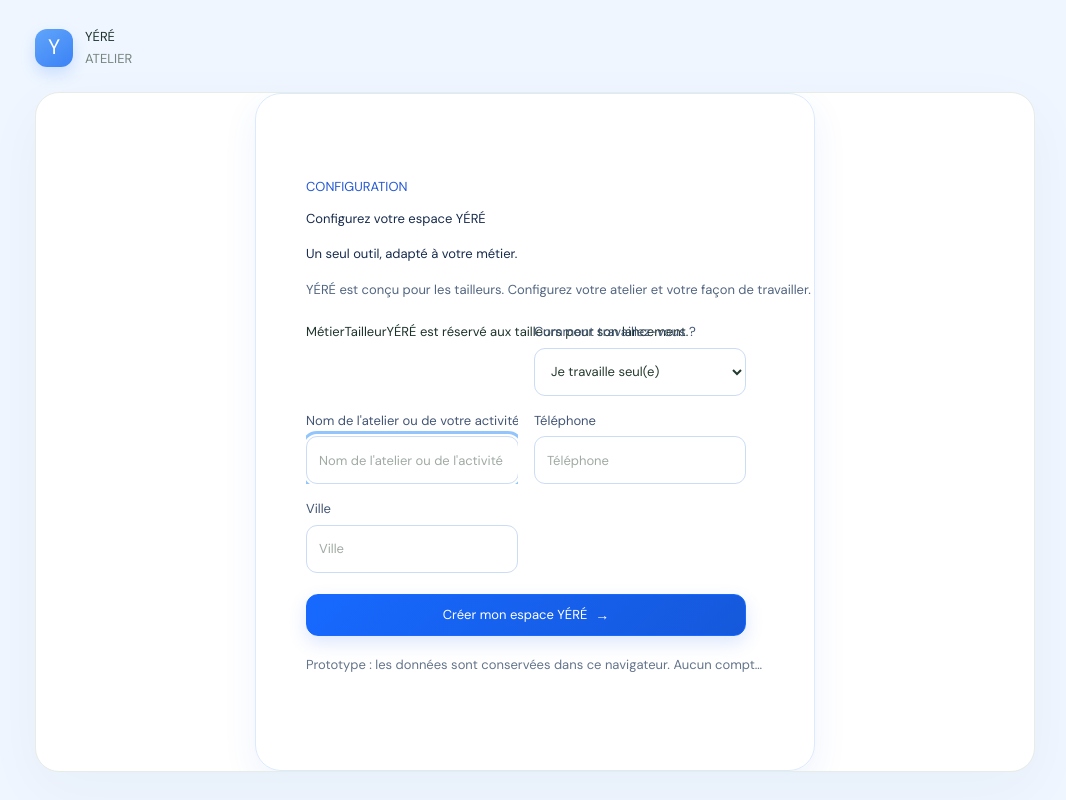
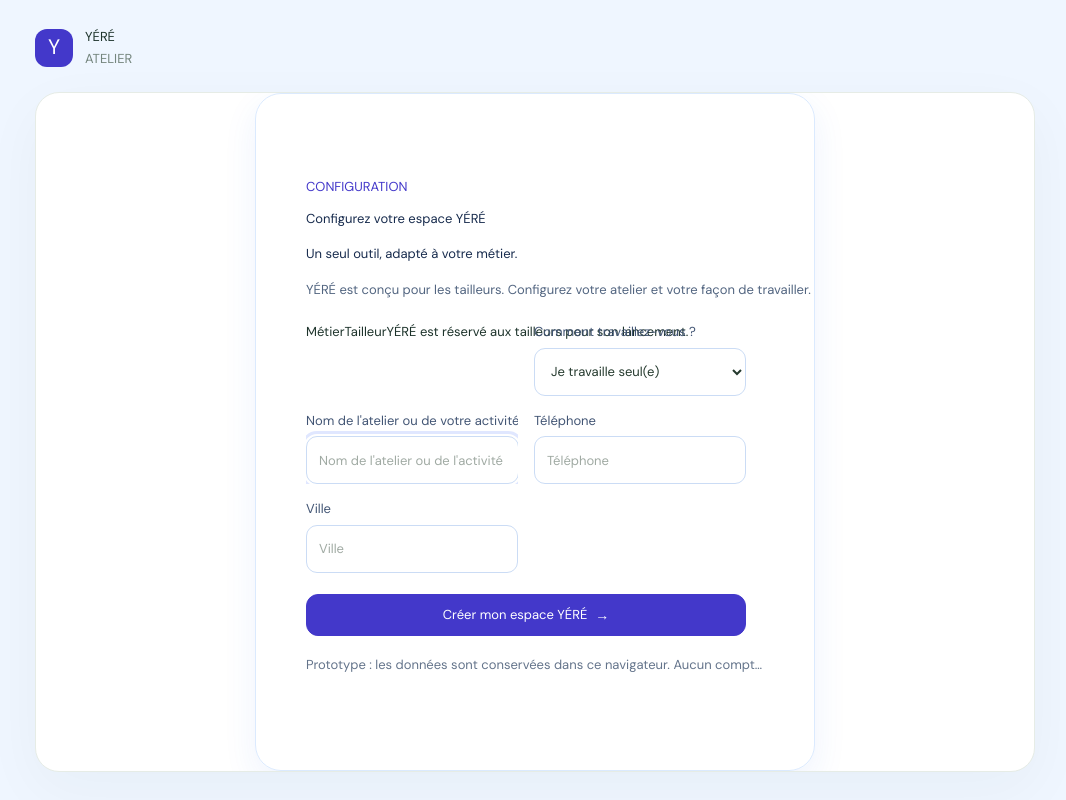
Before and after one commit to aydiarra-star/yere, a React (Vite) app: page / in a window 1280 px wide. Shown: the whole page, without its empty margins (105-1171 px from the left). Built offline with nearby package versions, Linux system fonts and the light colour scheme.

Commit message:
Unifier la présentation YÉRÉ en indigo et blanc

```diff
--- a/src/readable-type.css
+++ b/src/readable-type.css
@@ -50,3 +50,133 @@ body, .app-shell { font-size: 16px; line-height: 1.55; }
   .app-shell .section-heading h2 { font-size: 18px; }
   .app-shell :is(.primary-button, .secondary-button, .welcome-action, .text-button) { min-height: 44px; }
 }
+
+
+/* YÉRÉ — charte stricte indigo et blanc. Styles de présentation uniquement.
+   Les glyphes, SVG, positions et actions des icônes ne sont pas remplacés. */
+:root {
+  --yere-indigo: #4338ca;
+  --yere-indigo-hover: #3730a3;
+  --yere-indigo-soft: #eef2ff;
+  --yere-indigo-pale: #e0e7ff;
+  --yere-white: #ffffff;
+  --yere-text: #374151;
+  --yere-muted-text: #6b7280;
+  --yere-border-neutral: #e5e7eb;
+  color: var(--yere-text) !important;
+  background: var(--yere-white) !important;
+}
+html, body, #root, .app-shell, .main-content, .page-wrap {
+  background: var(--yere-white) !important;
+  color: var(--yere-text) !important;
+}
+body, .app-shell {
+  font-family: "DM Sans", Inter, ui-sans-serif, system-ui, sans-serif !important;
+  line-height: 1.5;
+}
+button:focus-visible, input:focus-visible, select:focus-visible, textarea:focus-visible {
+  outline-color: var(--yere-indigo-pale) !important;
+}
+.sidebar, .topbar, .content-card, .stat-card, .atelier-switch,
+.search-box, .new-client-form, .measure-field, .secondary-button {
+  background: var(--yere-white) !important;
+  border-color: var(--yere-border-neutral) !important;
+}
+.brand, .brand strong, .breadcrumb b, .welcome-row h1, .section-heading h2,
+.stat-card > strong, .quick-actions b, .tip-card h2, .new-client-form h3,
+.measure-field > b, .client-main b {
+  color: var(--yere-indigo) !important;
+}
+.brand-mark {
+  background: var(--yere-indigo) !important;
+  color: var(--yere-white) !important;
+  box-shadow: none !important;
+}
+.brand small, .breadcrumb, .page-subtitle, .section-heading p, .stat-top,
+.stat-card > small, .footer, .quick-actions small, .tip-card > p:last-child,
+.table-wrap td, .table-secondary, .search-box, .new-client-form p,
+.new-client-form label, .measure-field > span, .measure-note,
+.client-main small, .client-measurements small, .profile small {
+  color: var(--yere-muted-text) !important;
+}
+.eyebrow, .nav-caption, .text-button, .order-id, .paid,
+.client-measurements b, .tip-spark, .tip-card .eyebrow {
+  color: var(--yere-indigo) !important;
+}
+.primary-button, .welcome-action {
+  background: var(--yere-indigo) !important;
+  border-color: var(--yere-indigo) !important;
+  color: var(--yere-white) !important;
+  box-shadow: none !important;
+}
+.primary-button:hover, .welcome-action:hover {
+  background: var(--yere-indigo-hover) !important;
+  border-color: var(--yere-indigo-hover) !important;
+}
+.secondary-button, .text-button, .nav-item, .quick-arrow, .chevron, .row-chevron {
+  color: var(--yere-indigo) !important;
+}
+.nav-item:hover, .nav-item.active, .client-row:hover, .client-row.selected {
+  background: var(--yere-indigo-soft) !important;
+  border-color: var(--yere-indigo-pale) !important;
+  color: var(--yere-indigo) !important;
+}
+.nav-count, .demo-pill, .stat-icon, .quick-icon, .snapshot-icon,
+.atelier-avatar, .profile-avatar, .help-icon, .client-avatar,
+.client-row .avatar-1, .client-row .avatar-2, .client-row .avatar-3 {
+  background: var(--yere-indigo-soft) !important;
+  color: var(--yere-indigo) !important;
+  border-color: var(--yere-indigo-pale) !important;
+}
+.demo-pill i, .green-dot {
+  background: var(--yere-indigo) !important;
+}
+.welcome-row, .tip-card, .notice, .help-card, .measure-note,
+.table-wrap th, .status-todo, .status-progress, .status-ready,
+.status-delivered, .measurement-history li {
+  background: var(--yere-white) !important;
+  background-image: none !important;
+  border-color: var(--yere-border-neutral) !important;
+  color: var(--yere-text) !important;
+}
+.welcome-row {
+  box-shadow: none !important;
+  border-radius: 16px;
+}
+.notice, .notice button, .tip-card .eyebrow, .tip-spark,
+.status-todo, .status-progress, .status-ready, .status-delivered,
+.status-select, .paid {
+  color: var(--yere-indigo) !important;
+}
+.status-select {
+  background: var(--yere-indigo-soft) !important;
+  border-color: var(--yere-indigo-pale) !important;
+}
+.table-wrap th {
+  color: var(--yere-muted-text) !important;
+}
+.table-wrap td, .quick-actions > button, .measurement-history {
+  border-color: var(--yere-border-neutral) !important;
+}
+.search-box:focus-within, .new-client-form input:focus,
+.measure-field input:focus, .measure-notes-field textarea:focus {
+  border-color: var(--yere-indigo) !important;
+  outline-color: var(--yere-indigo-pale) !important;
+  box-shadow: none !important;
+}
+.new-client-form input, .measure-field input, .measure-notes-field textarea,
+.search-box input {
+  color: var(--yere-text) !important;
+  border-color: var(--yere-border-neutral) !important;
+}
+.measure-field, .measurement-history li {
+  background: var(--yere-white) !important;
+}
+@media (max-width: 760px) {
+  .nav-item.active {
+    background: var(--yere-indigo-soft) !important;
+    color: var(--yere-indigo) !important;
+  }
+  .welcome-row { padding: 20px !important; }
+  .welcome-row h1 { font-size: clamp(21px, 6vw, 28px) !important; }
+}
```
